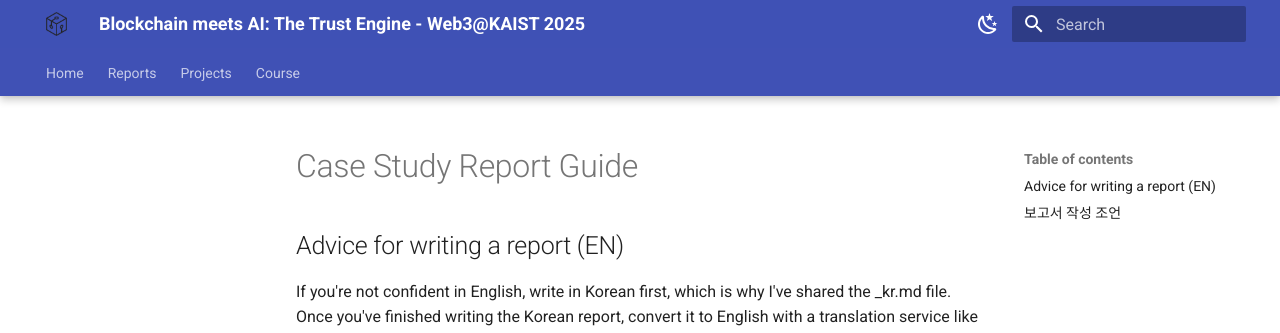
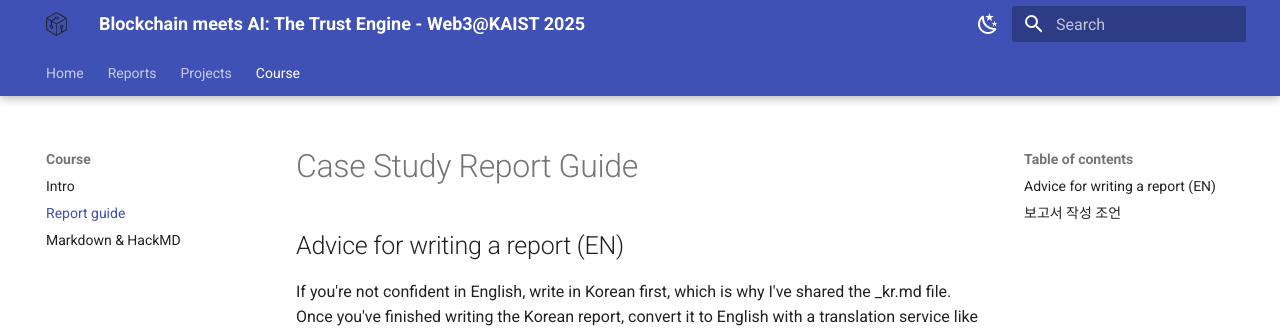
Before and after one commit to web3classdao/kaist2025, an MkDocs documentation site: the page built from docs/course/report_guide.md, in a window 1280 px wide. Shown: the top 333 px of the page. Built offline with MkDocs 1.6.1 and Material for MkDocs 9.7.7, drawn with Linux system fonts in a browser that asks for light colours.

Commit message:
Update mkdocs.yml

```diff
--- a/mkdocs.yml
+++ b/mkdocs.yml
@@ -73,7 +73,10 @@ nav:
       - Phala Network: reports/phala.md
       - NANDA: reports/nanda.md
   - Projects: project.md
-  - Course: course.md
+  - Course:
+    - Intro: course/index.md
+    - Report guide: course/report_guide.md
+    - Markdown & HackMD: course/report_markdown.md
 
 # ✅ 마크다운 확장 기능
 markdown_extensions:
```
